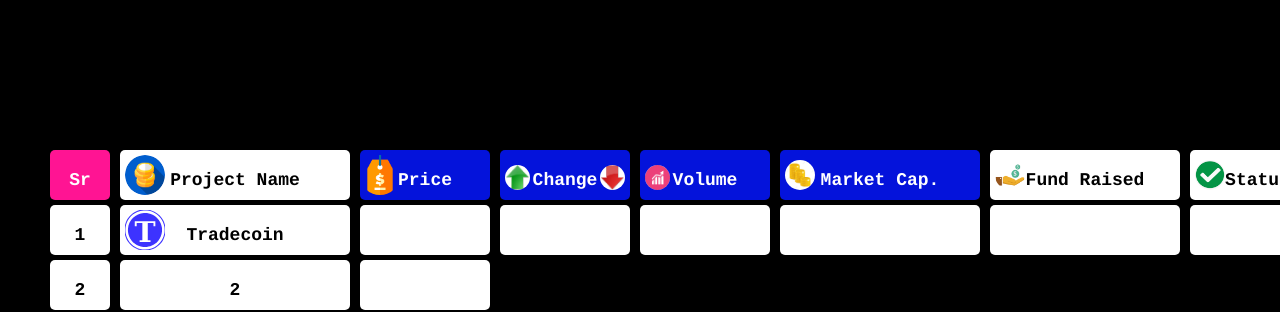
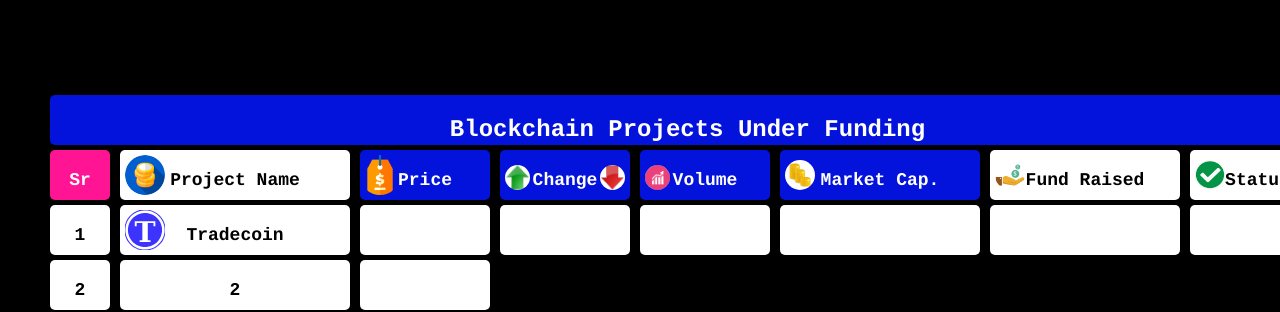
Before and after one commit to Tradecoin-Token/wavescapital, a plain HTML site: page index.html in a window 1280 px wide. Shown: the top 312 px of the page. Drawn offline with nearby package versions, Linux system fonts and the light colour scheme; no server answers.

Commit message:
Add files via upload

```diff
--- a/index.html
+++ b/index.html
@@ -7,6 +7,9 @@
 <meta name="viewport" content="width=device-width, initial-scale=1">
 <body style="background-color:black;">
 
+<div style="position: absolute;left:50px;top:95px;width:1265px;height:40px;border:5px solid #0000; background: #0413db; border-radius: 5px; text-align: center; font-size:12px;font-family:courier,arial,helvetica;">
+    <font color="white"><h1>Blockchain Projects Under Funding</h1>
+</div>
 
 <div style="position: absolute;left:50px;top:150px;width:50px;height:40px;border:5px solid #0000; background: #FF1493; border-radius: 5px; text-align: center; font-size:12px;font-family:courier,arial,helvetica;">
     <font color="white"><h2>Sr</h2>
```
